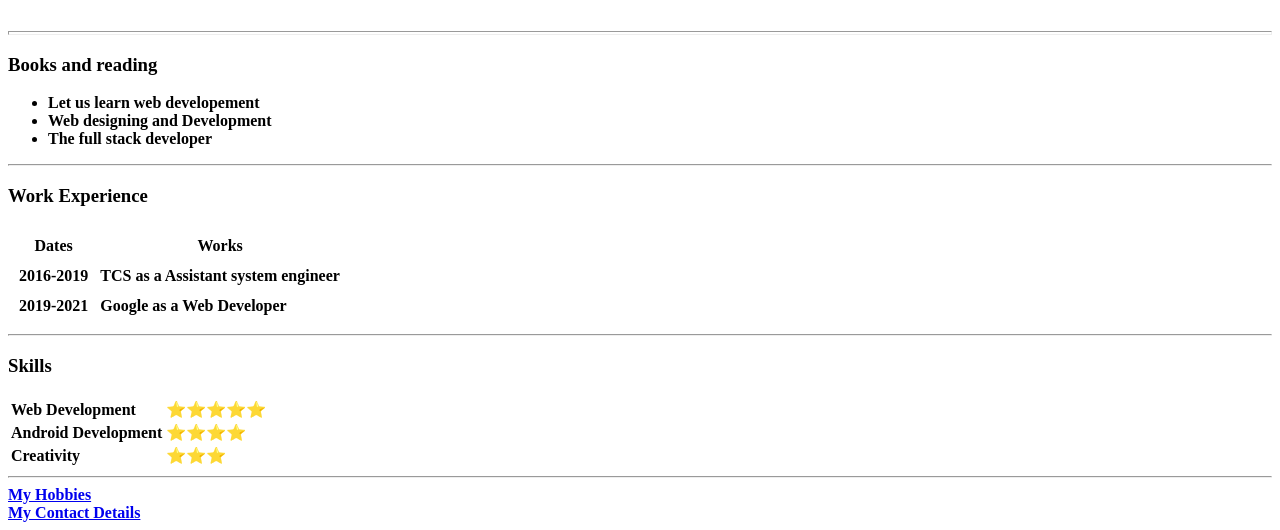
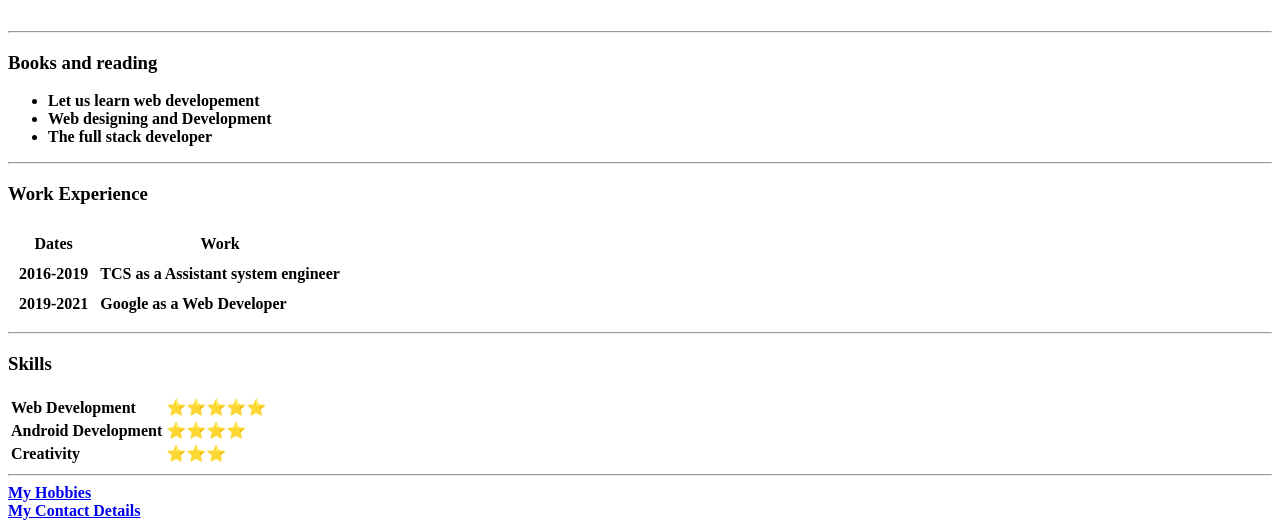
Before and after one commit to HARDIKSINGH1/cv, a plain HTML site: page index.html in a window 1280 px wide. Shown: the part 331-861 px from the top of the page. Drawn offline with Linux system fonts and the light colour scheme.

Commit message:
Add initial CV website files

```diff
--- a/index.html
+++ b/index.html
@@ -3,7 +3,8 @@
     <head>
         <meta charset="utf-8">
         <title>♥HARDIK'S PERSONAL SITE</title>
-        </head>
+        <link rel="stylesheet" href="css/styles.css">
+    </head>
         <body>
         <table cellspacing="20">
             <tr>
@@ -13,8 +14,7 @@
                    <strong> <p>I am a Student at Chandigarh University. I ❤️ Coffee(☕) and brew my own coffee.</p></td></strong>
             </tr>
         </table>
-
-        <hr size="4" no shades>
+        <hr>
         <h3><b>Books and reading</b></h3>
         <ul>
             <strong>
@@ -30,7 +30,7 @@
               <thead>
              <tr>
               <th>Dates</th>
-              <th>Works</th>
+              <th>Work</th>
              </tr>
             </thead>
      <tbody>
```
